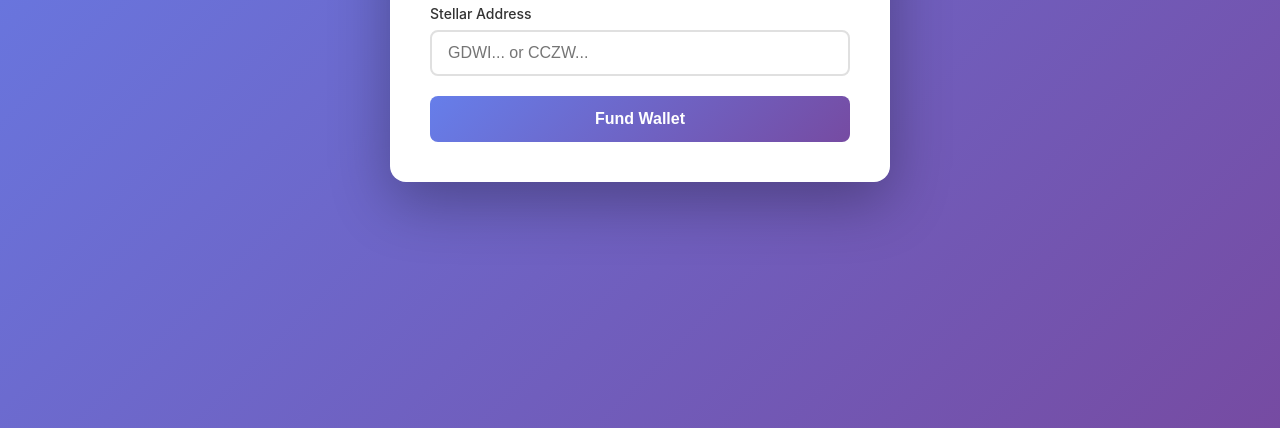
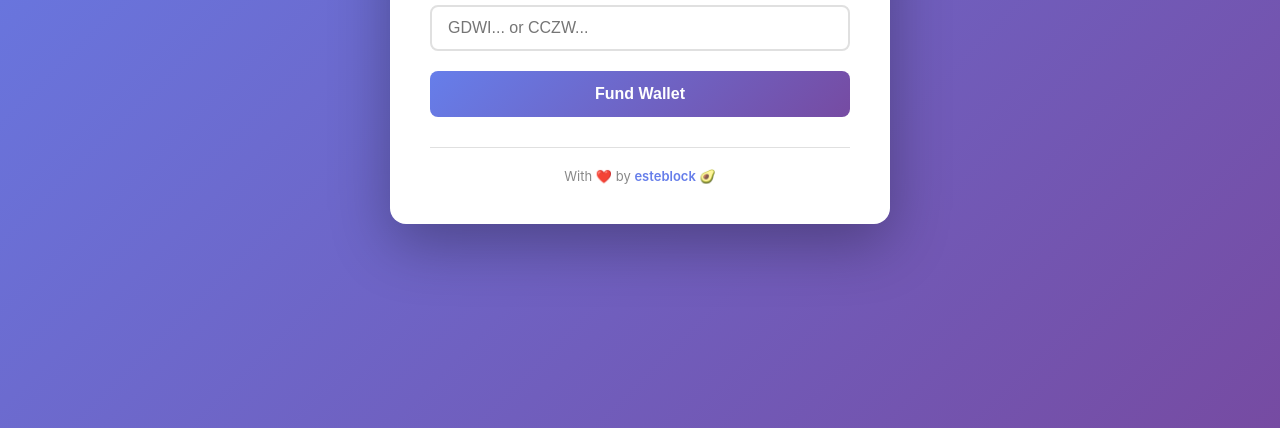
Before and after one commit to esteblock/stellar-smart-account-friendbot, a website built with Vite: page index.html in a window 1280 px wide. Shown: the part 372-800 px from the top of the page. Built offline with nearby package versions, Linux system fonts and the light colour scheme.

Commit message:
add love footer

```diff
--- a/index.html
+++ b/index.html
@@ -142,12 +142,31 @@
         .hidden {
             display: none;
         }
+
+        .footer {
+            margin-top: 30px;
+            text-align: center;
+            font-size: 13px;
+            color: #888;
+            padding-top: 20px;
+            border-top: 1px solid #e0e0e0;
+        }
+
+        .footer a {
+            color: #667eea;
+            text-decoration: none;
+            font-weight: 600;
+        }
+
+        .footer a:hover {
+            text-decoration: underline;
+        }
     </style>
 </head>
 <body>
     <div class="container">
         <h1>Stellar Testnet Friendbot</h1>
-        <p class="subtitle">Fund your Stellar testnet wallet with test XLM</p>
+        <p class="subtitle">Fund your Stellar testnet account, smart account or contract with test XLM</p>
 
         <form id="fundForm">
             <div class="form-group">
@@ -169,6 +188,10 @@
         </form>
 
         <div id="message" class="message hidden"></div>
+
+        <div class="footer">
+            With ❤️ by <a href="https://x.com/esteblock_dev" target="_blank">esteblock</a> 🥑
+        </div>
     </div>
 
     <script type="module" src="/main.js"></script>
```
Also changed, not shown: 1 other file.
